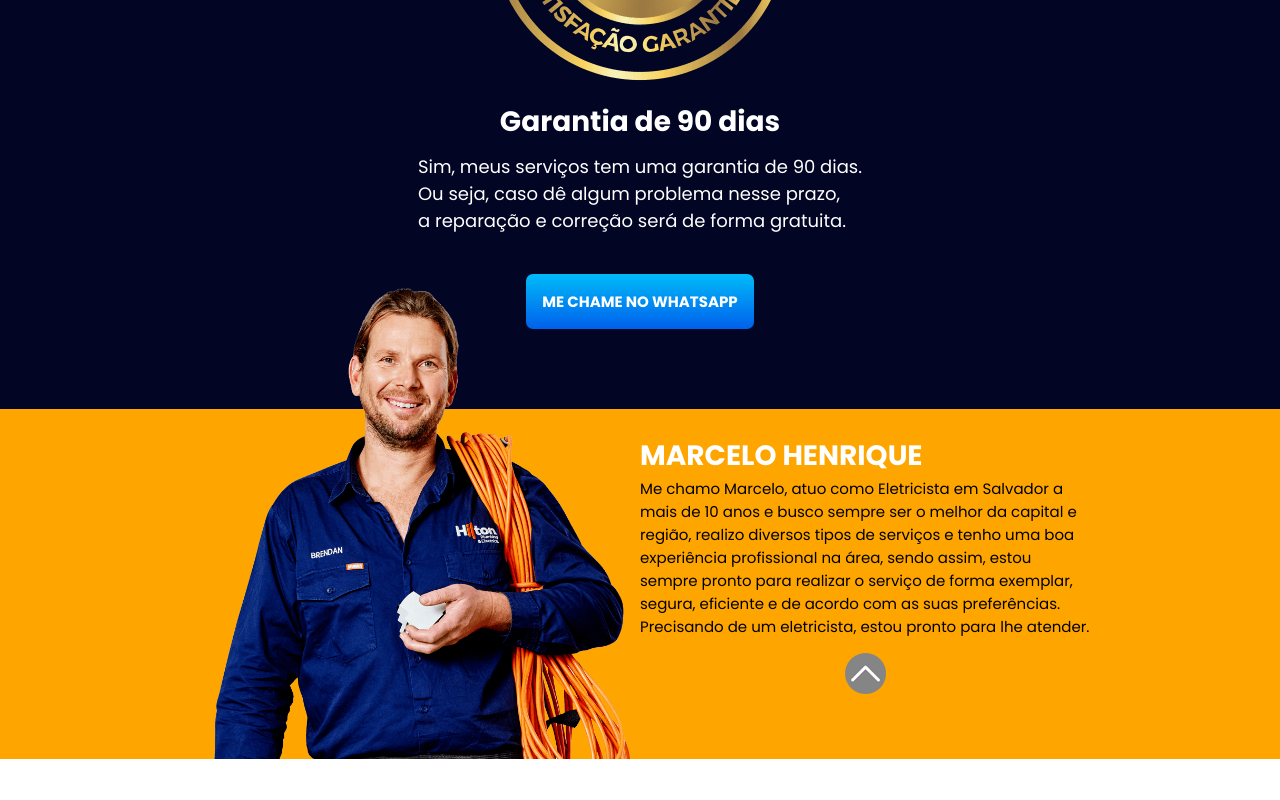
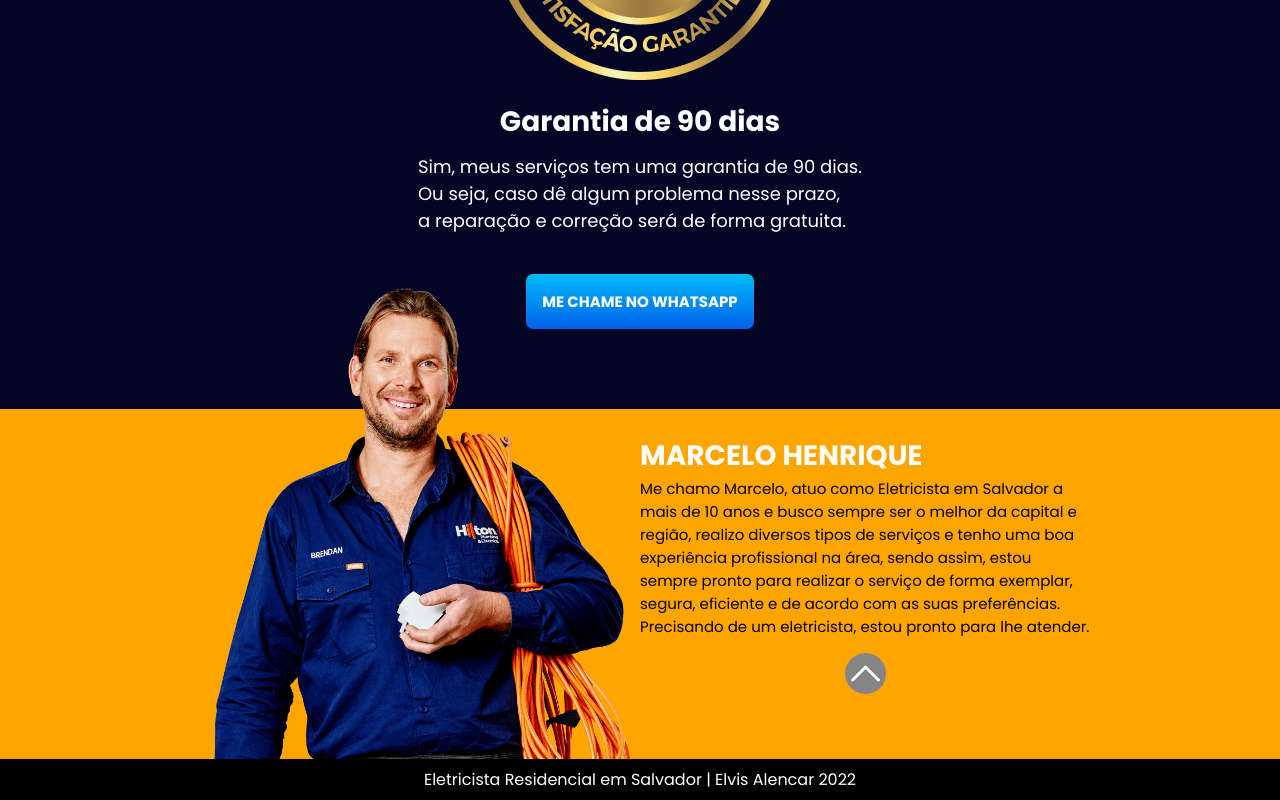
Before and after one commit to GustavoBento/projeto-eletricista, a React (Create React App) app: page / in a window 1280 px wide. Shown: the part 7533-8333 px from the top of the page. Before the commit the page ends 8292 px from the top, so only its background shows below. Built offline with nearby package versions, Linux system fonts and the light colour scheme.

Commit message:
finalizando o rodape do site

```diff
--- a/src/App.jsx
+++ b/src/App.jsx
@@ -10,6 +10,7 @@ import SecaoGarantia from "./components/SecaoGarantia/SecaoGarantia";
 import SecaoMaps from "./components/SecaoMaps/SecaoMaps";
 import SecaoResponsabilidade from "./components/SecaoResponsabilidade/SecaoResponsabilidade";
 import SecaoRisco from "./components/SecaoRisco/SecaoRisco";
+import SecaoRodape from "./components/SecaoRodape/SecaoRodape";
 import SecaoServico from "./components/SecaoServico/SecaoServico";
 
 export default function App() {
@@ -27,6 +28,7 @@ export default function App() {
       <SecaoClientes />
       <SecaoGarantia />
       <SecaoBiografia />
+      <SecaoRodape />
     </div>
   )
 }
--- /dev/null
+++ b/src/components/SecaoRodape/SecaoRodape.css
@@ -0,0 +1,20 @@
+.secao-rodape {
+    background-color: #000;
+    color: #fff;
+    width: 100%;
+    font-size: 16px;
+    text-align: center;
+    padding: 8px;
+}
+
+@media screen and (max-width: 400px) {
+    .secao-rodape {
+        font-size: 12px;
+    }
+}
+
+@media screen and (min-width: 400px) and (max-width: 600px) {
+    .secao-rodape {
+        font-size: 14px;
+    }
+}
--- /dev/null
+++ b/src/components/SecaoRodape/SecaoRodape.jsx
@@ -0,0 +1,9 @@
+import './SecaoRodape.css'
+
+export default function SecaoRodape() {
+    return (
+        <footer className='secao-rodape' >
+            <p>Eletricista Residencial em Salvador | Elvis Alencar 2022</p>
+        </footer>
+    )
+}
```
